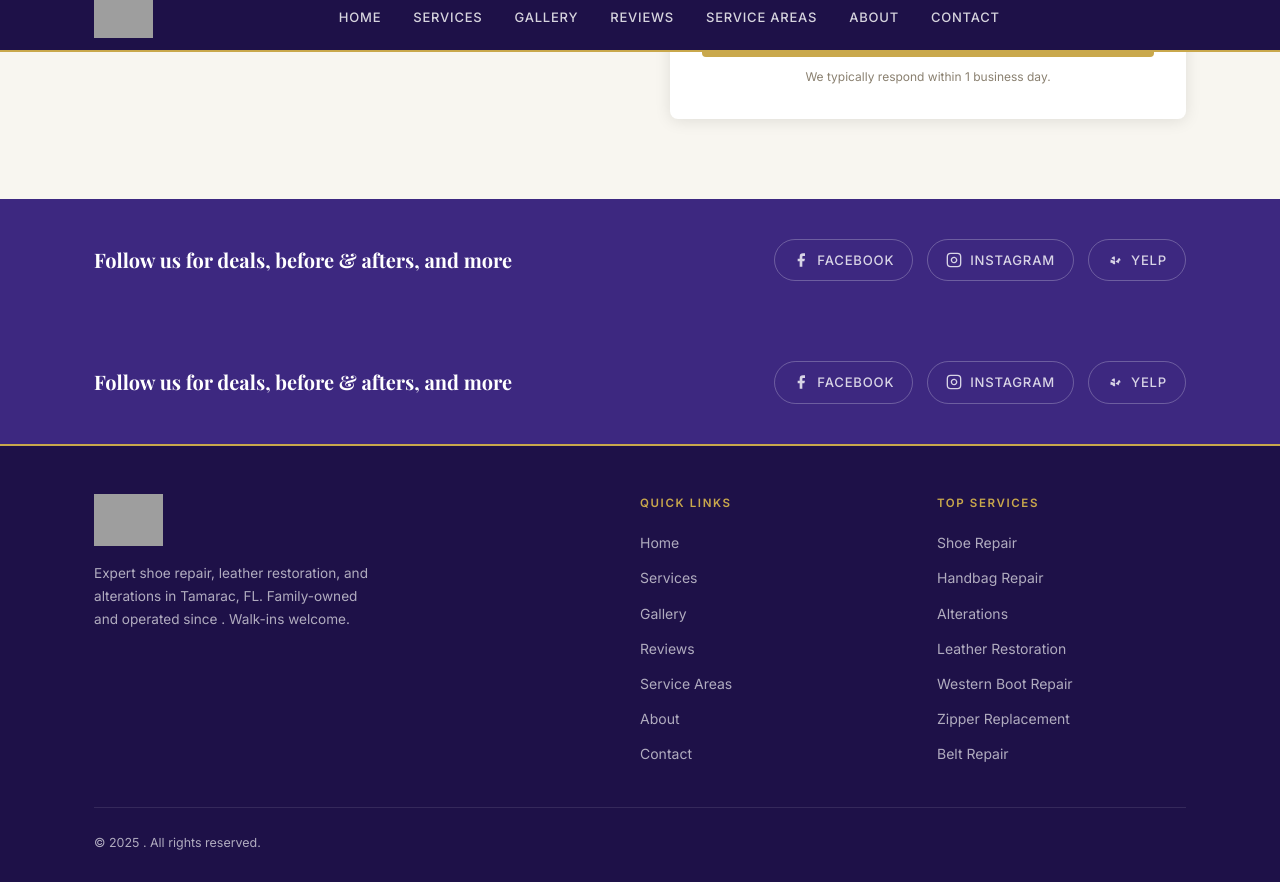
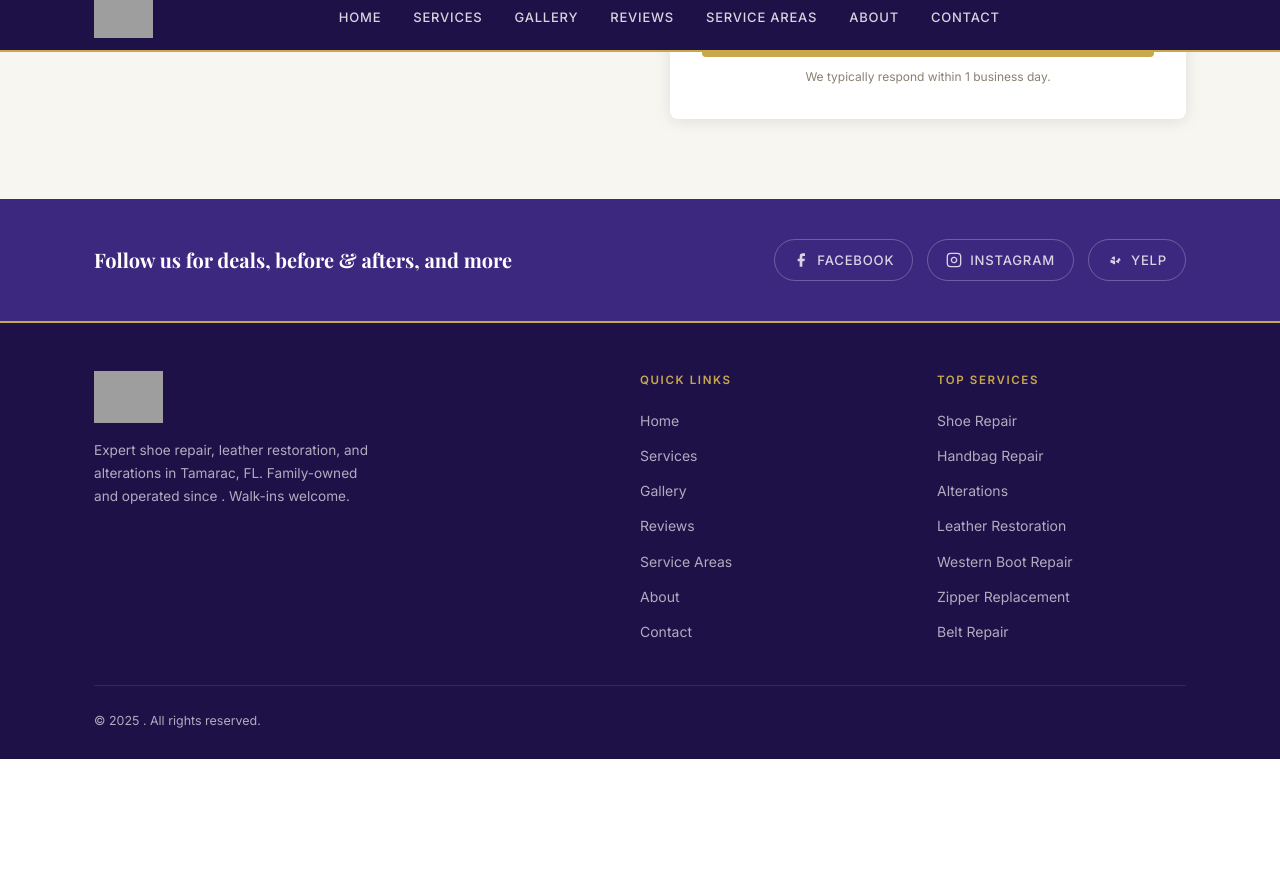
Before and after one commit to JamesBrownR/University-Shoe-Repair, a Jekyll site: the page built from index.html, in a window 1280 px wide and 900 px high, scrolled down 6275 px, cut to the strip 18-900 px from the top of the window. Built offline with Jekyll 4.4.1, drawn with Linux system fonts in a browser that asks for light colours; after the commit the page ends 7052 px from its top, so only the background shows below that; grey boxes are pictures that could not be loaded.

Commit message:
Update index.html

```diff
--- a/index.html
+++ b/index.html
@@ -72,7 +72,7 @@ description: "University Shoe Repair in Tamarac, FL offers expert shoe repair, l
         <h2 class="section-heading" id="about-heading">Craftsmanship You Can Count On</h2>
         <p>University Shoe Repair has been serving Tamarac and South Florida for over 35 years. We are family-owned and operated, blending old world shoemaking skills with modern techniques and materials.</p>
         <p>Our skilled artisans work on everything from everyday footwear to high-end designer pieces. We also have a professional seamstress on site for alterations, repairs, and custom clothing projects. Every job leaves our shop with a 100% satisfaction guarantee.</p>
-        <a href="/about/" class="btn btn-gold">Our Story</a>
+        <a href="{{ site.baseurl }}/about-us/" class="btn btn-gold">Our Story</a>
 
         <div class="about-stats">
           <div class="stat-item">
@@ -135,7 +135,7 @@ description: "University Shoe Repair in Tamarac, FL offers expert shoe repair, l
       </div>
 
       <div class="services-footer">
-        <a href="/services/" class="btn btn-gold">View All Services</a>
+        <a href="{{ site.baseurl }}/services/" class="btn btn-gold">View All Services</a>
         <p>Have a question about a specific service? <a href="tel:9547221109" style="color: var(--purple-mid); font-weight:600;">(954) 722-1109</a> or <a href="mailto:ushoerepair@gmail.com" style="color: var(--purple-mid); font-weight:600;">email us</a> for a free estimate.</p>
       </div>
     </div>
@@ -153,33 +153,33 @@ description: "University Shoe Repair in Tamarac, FL offers expert shoe repair, l
       <div class="gallery-grid" id="gallery-grid">
         <!-- Populated by JS from _data/gallery.yml via Jekyll, or directly hardcoded below -->
         <div class="gallery-item">
-          <img src="images/USR1.webp" alt="Shoe repair work by University Shoe Repair Tamarac FL" loading="lazy" />
+          <img src="{{ site.baseurl }}/images/USR1.webp" alt="Shoe repair work by University Shoe Repair Tamarac FL" loading="lazy" />
           <div class="gallery-item-caption">Designer heel restoration</div>
         </div>
         <div class="gallery-item">
-          <img src="images/USR2.webp" alt="Leather shoe restoration by University Shoe Repair" loading="lazy" />
+          <img src="{{ site.baseurl }}/images/USR2.webp" alt="Leather shoe restoration by University Shoe Repair" loading="lazy" />
           <div class="gallery-item-caption">Leather shoe recondition and resole</div>
         </div>
         <div class="gallery-item">
-          <img src="images/USR3.webp" alt="Custom belt crafted in-house" loading="lazy" />
+          <img src="{{ site.baseurl }}/images/USR3.webp" alt="Custom belt crafted in-house" loading="lazy" />
           <div class="gallery-item-caption">Custom belt crafted in-house</div>
         </div>
         <div class="gallery-item">
-          <img src="images/USR4.webp" alt="Handbag repair Tamarac FL" loading="lazy" />
+          <img src="{{ site.baseurl }}/images/USR4.webp" alt="Handbag repair Tamarac FL" loading="lazy" />
           <div class="gallery-item-caption">Handbag repair and color restoration</div>
         </div>
         <div class="gallery-item">
-          <img src="images/USR5.webp" alt="Western boot repair Tamarac FL" loading="lazy" />
+          <img src="{{ site.baseurl }}/images/USR5.webp" alt="Western boot repair Tamarac FL" loading="lazy" />
           <div class="gallery-item-caption">Western boot rebuild</div>
         </div>
         <div class="gallery-item">
-          <img src="images/USR6.webp" alt="Sneaker restoration University Shoe Repair" loading="lazy" />
+          <img src="{{ site.baseurl }}/images/USR6.webp" alt="Sneaker restoration University Shoe Repair" loading="lazy" />
           <div class="gallery-item-caption">Sneaker restoration and cleaning</div>
         </div>
       </div>
 
       <div class="gallery-footer">
-        <a href="/gallery/" class="btn btn-outline-gold">View Full Gallery</a>
+        <a href="{{ site.baseurl }}/gallery/" class="btn btn-outline-gold">View Full Gallery</a>
       </div>
     </div>
   </section>
@@ -232,7 +232,7 @@ description: "University Shoe Repair in Tamarac, FL offers expert shoe repair, l
       </div>
 
       <div class="reviews-footer">
-        <a href="/reviews/" class="btn btn-gold">Read All Reviews</a>
+        <a href="{{ site.baseurl }}/reviews/" class="btn btn-gold">Read All Reviews</a>
       </div>
     </div>
   </section>
@@ -243,18 +243,18 @@ description: "University Shoe Repair in Tamarac, FL offers expert shoe repair, l
       <p class="eyebrow">Where We Serve</p>
       <h2 class="section-heading" id="areas-heading">Shoe Repair Serving All of South Florida</h2>
       <div class="areas-list">
-        <a href="/service-areas/tamarac-fl/" class="area-tag">Tamarac, FL</a>
-        <a href="/service-areas/sunrise-fl/" class="area-tag">Sunrise, FL</a>
-        <a href="/service-areas/lauderhill-fl/" class="area-tag">Lauderhill, FL</a>
-        <a href="/service-areas/lauderdale-lakes-fl/" class="area-tag">Lauderdale Lakes, FL</a>
-        <a href="/service-areas/plantation-fl/" class="area-tag">Plantation, FL</a>
-        <a href="/service-areas/fort-lauderdale-fl/" class="area-tag">Fort Lauderdale, FL</a>
-        <a href="/service-areas/coral-springs-fl/" class="area-tag">Coral Springs, FL</a>
-        <a href="/service-areas/margate-fl/" class="area-tag">Margate, FL</a>
-        <a href="/service-areas/coconut-creek-fl/" class="area-tag">Coconut Creek, FL</a>
-        <a href="/service-areas/north-lauderdale-fl/" class="area-tag">North Lauderdale, FL</a>
-        <a href="/service-areas/pompano-beach-fl/" class="area-tag">Pompano Beach, FL</a>
-        <a href="/service-areas/deerfield-beach-fl/" class="area-tag">Deerfield Beach, FL</a>
+        <a href="{{ site.baseurl }}/service-areas/tamarac-fl/" class="area-tag">Tamarac, FL</a>
+        <a href="{{ site.baseurl }}/service-areas/sunrise-fl/" class="area-tag">Sunrise, FL</a>
+        <a href="{{ site.baseurl }}/service-areas/lauderhill-fl/" class="area-tag">Lauderhill, FL</a>
+        <a href="{{ site.baseurl }}/service-areas/lauderdale-lakes-fl/" class="area-tag">Lauderdale Lakes, FL</a>
+        <a href="{{ site.baseurl }}/service-areas/plantation-fl/" class="area-tag">Plantation, FL</a>
+        <a href="{{ site.baseurl }}/service-areas/fort-lauderdale-fl/" class="area-tag">Fort Lauderdale, FL</a>
+        <a href="{{ site.baseurl }}/service-areas/coral-springs-fl/" class="area-tag">Coral Springs, FL</a>
+        <a href="{{ site.baseurl }}/service-areas/margate-fl/" class="area-tag">Margate, FL</a>
+        <a href="{{ site.baseurl }}/service-areas/coconut-creek-fl/" class="area-tag">Coconut Creek, FL</a>
+        <a href="{{ site.baseurl }}/service-areas/north-lauderdale-fl/" class="area-tag">North Lauderdale, FL</a>
+        <a href="{{ site.baseurl }}/service-areas/pompano-beach-fl/" class="area-tag">Pompano Beach, FL</a>
+        <a href="{{ site.baseurl }}/service-areas/deerfield-beach-fl/" class="area-tag">Deerfield Beach, FL</a>
       </div>
       <a href="/service-areas/" class="btn btn-gold">View All Service Areas</a>
     </div>
@@ -278,7 +278,7 @@ description: "University Shoe Repair in Tamarac, FL offers expert shoe repair, l
         </ul>
       </div>
       <div class="why-us-img">
-        <img src="images/USRHero.webp" alt="Inside University Shoe Repair shop in Tamarac FL showing thread and zipper wall" loading="lazy" />
+        <img src="{{ site.baseurl }}/images/USRHero.webp" alt="Inside University Shoe Repair shop in Tamarac FL showing thread and zipper wall" loading="lazy" />
       </div>
     </div>
   </section>
@@ -384,27 +384,6 @@ description: "University Shoe Repair in Tamarac, FL offers expert shoe repair, l
     </div>
   </section>
 
-  <!-- SOCIAL STRIP -->
-  <div class="social-strip" role="complementary">
-    <div class="container social-strip-inner">
-      <p>Follow us for deals, before &amp; afters, and more</p>
-      <div class="social-icons">
-        <a href="https://www.facebook.com/shoerepairfl" class="social-icon" rel="noopener" target="_blank" aria-label="Facebook">
-          <svg width="16" height="16" viewBox="0 0 24 24" fill="currentColor" aria-hidden="true"><path d="M18 2h-3a5 5 0 0 0-5 5v3H7v4h3v8h4v-8h3l1-4h-4V7a1 1 0 0 1 1-1h3z"></path></svg>
-          Facebook
-        </a>
-        <a href="https://www.instagram.com/universityshoerepair/" class="social-icon" rel="noopener" target="_blank" aria-label="Instagram">
-          <svg width="16" height="16" viewBox="0 0 24 24" fill="none" stroke="currentColor" stroke-width="2" aria-hidden="true"><rect x="2" y="2" width="20" height="20" rx="5" ry="5"></rect><path d="M16 11.37A4 4 0 1 1 12.63 8 4 4 0 0 1 16 11.37z"></path><line x1="17.5" y1="6.5" x2="17.51" y2="6.5"></line></svg>
-          Instagram
-        </a>
-        <a href="https://www.yelp.com/biz/university-shoe-repair-tamarac" class="social-icon" rel="noopener" target="_blank" aria-label="Yelp">
-          <svg width="16" height="16" viewBox="0 0 24 24" fill="currentColor" aria-hidden="true"><path d="M20.16 12.73l-4.705 1.216c-.44.116-.707-.24-.496-.648l2.557-4.04c.22-.352.65-.4.93-.1C19.725 10.523 20.54 11.714 20.16 12.73zm-1.74 3.64c-.11.41-.524.6-.894.415l-4.4-2.162c-.39-.19-.4-.63-.03-.844l4.4-2.583c.37-.217.78-.04.87.38.36 1.723.09 3.41-.85 4.79h-.096zM11.7 6.437l.25 4.85c.02.455-.32.698-.71.54L7.03 9.87c-.4-.16-.51-.56-.27-.88 1.06-1.44 2.72-2.38 4.62-2.36.12 0 .23.005.32.01V6.44zm-4.53 9.16l3.73-3.035c.35-.284.77-.09.82.35l.57 4.87c.05.44-.29.77-.73.7-1.95-.33-3.56-1.58-4.38-3.26-.12-.25-.09-.5.05-.66l-.06.03zM4.9 12.13c.06-.44.47-.7.89-.57l4.59 1.41c.43.132.5.554.15.79L6.4 16.41c-.36.235-.77.08-.9-.31-.52-1.68-.37-3.52.4-5.02V12.13z"/></svg>
-          Yelp
-        </a>
-      </div>
-    </div>
-  </div>
-
 
 
   <script>
```
